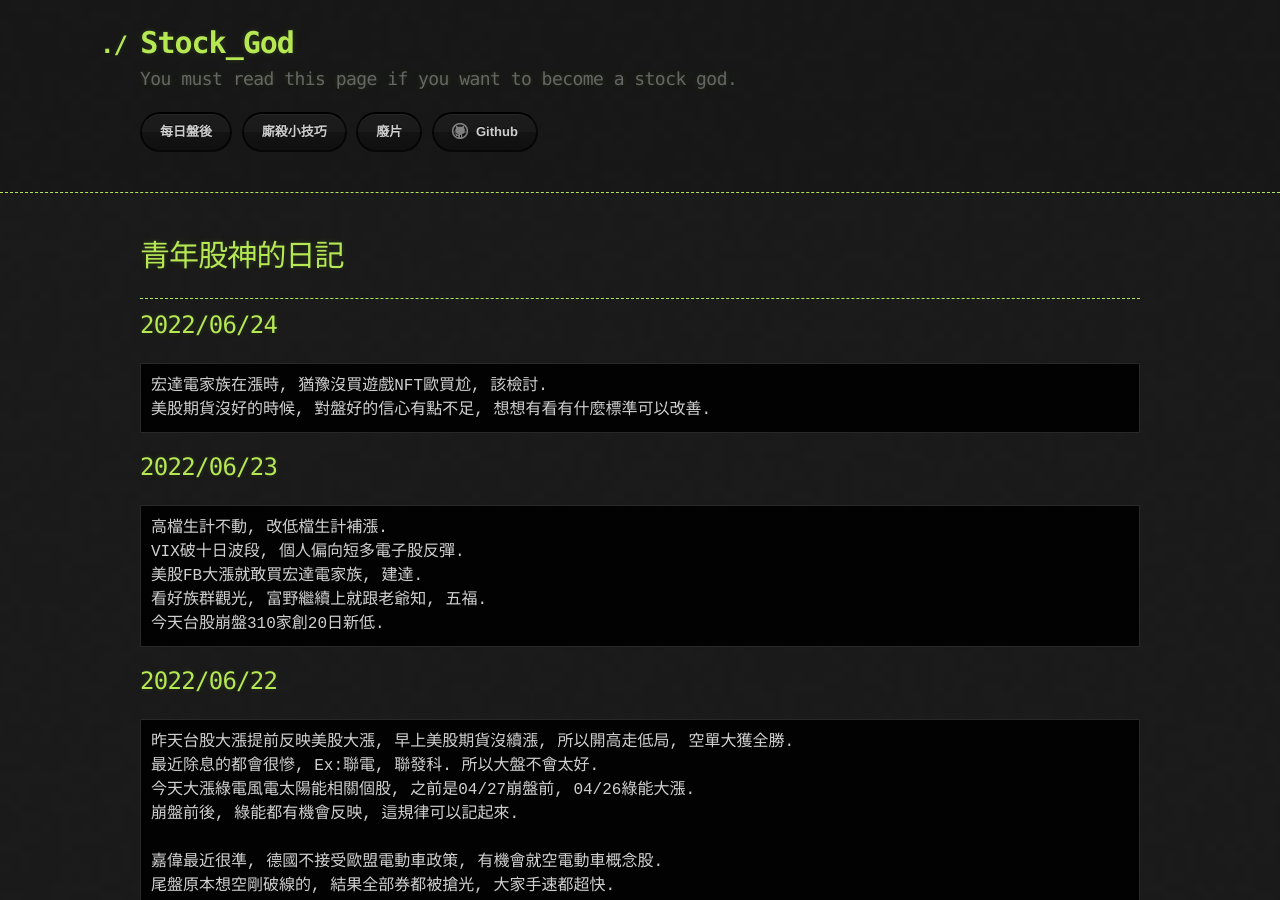
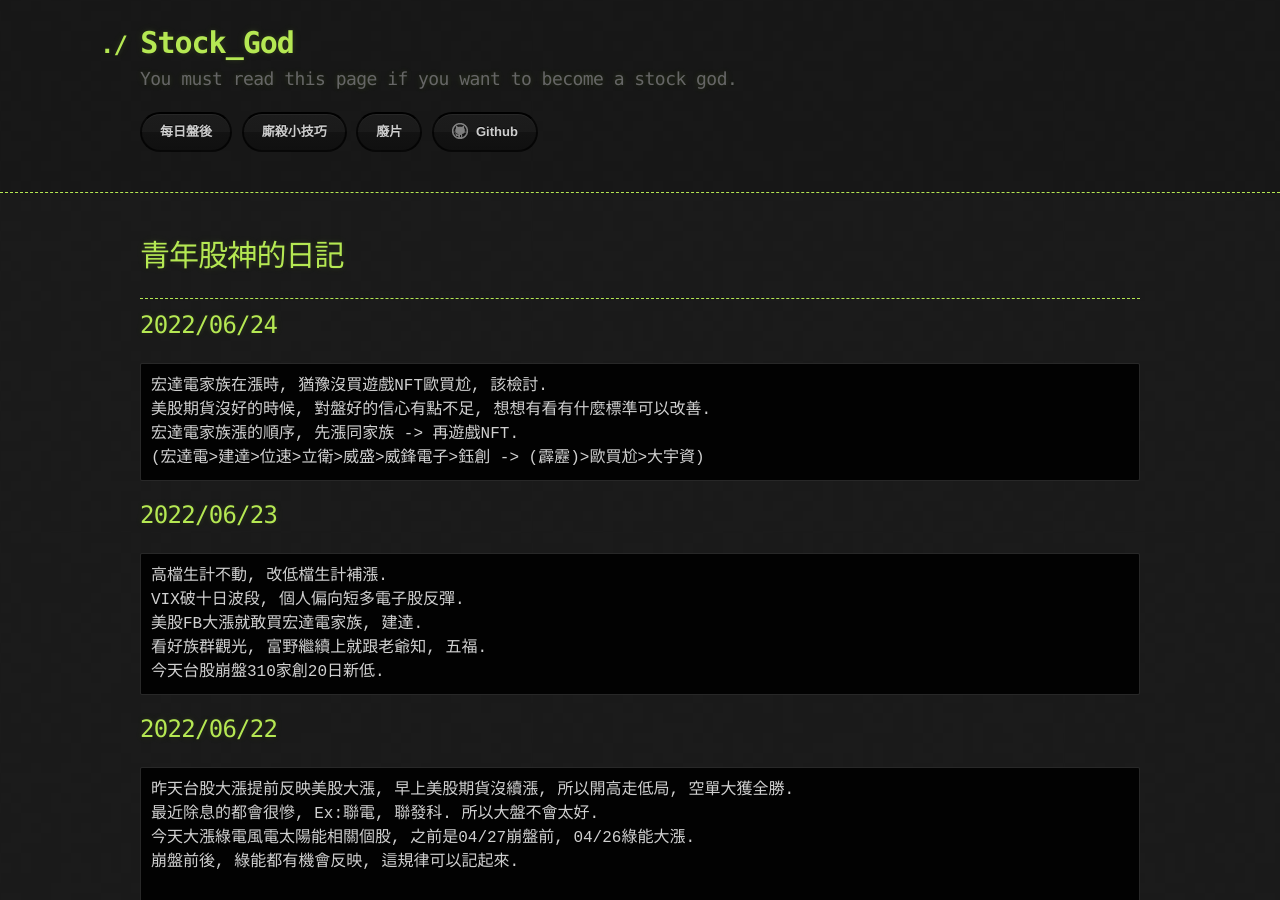
Before and after one commit to lepg5487/Stock_God, a Jekyll site: the page built from index.md, in a window 1280 px wide and 900 px high. Built offline with Jekyll 4.4.1, drawn with Linux system fonts in a browser that asks for light colours; our own code applies the rules of GitHub Pages for plain Markdown files.

Commit message:
Update index.md

````diff
--- a/index.md
+++ b/index.md
@@ -10,6 +10,8 @@ layout: testlayouts
 ```
 宏達電家族在漲時, 猶豫沒買遊戲NFT歐買尬, 該檢討.
 美股期貨沒好的時候, 對盤好的信心有點不足, 想想有看有什麼標準可以改善.
+宏達電家族漲的順序, 先漲同家族 -> 再遊戲NFT.
+(宏達電>建達>位速>立衛>威盛>威鋒電子>鈺創 -> (霹靂)>歐買尬>大宇資)
 ```
 
 ## 2022/06/23
````
